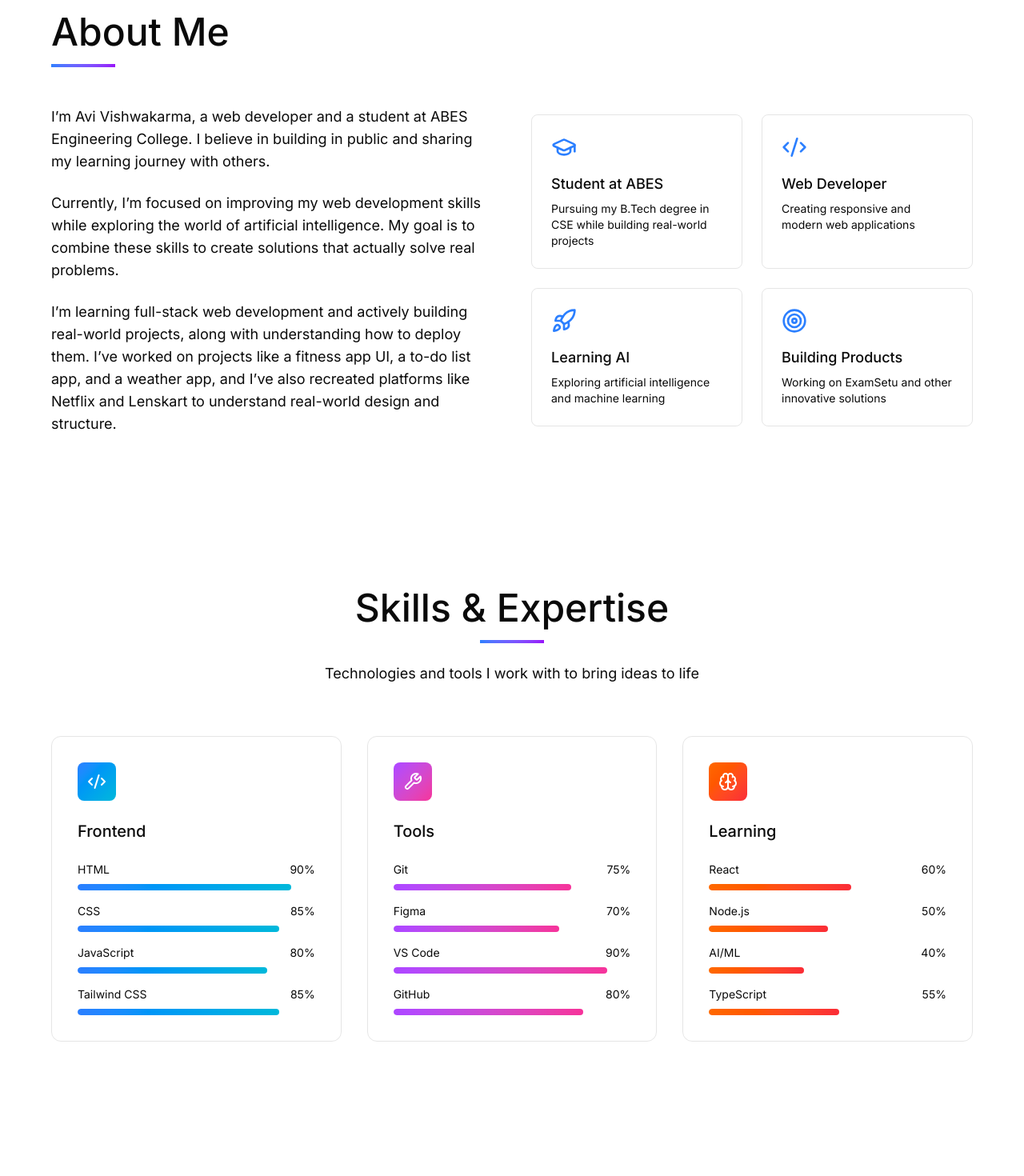
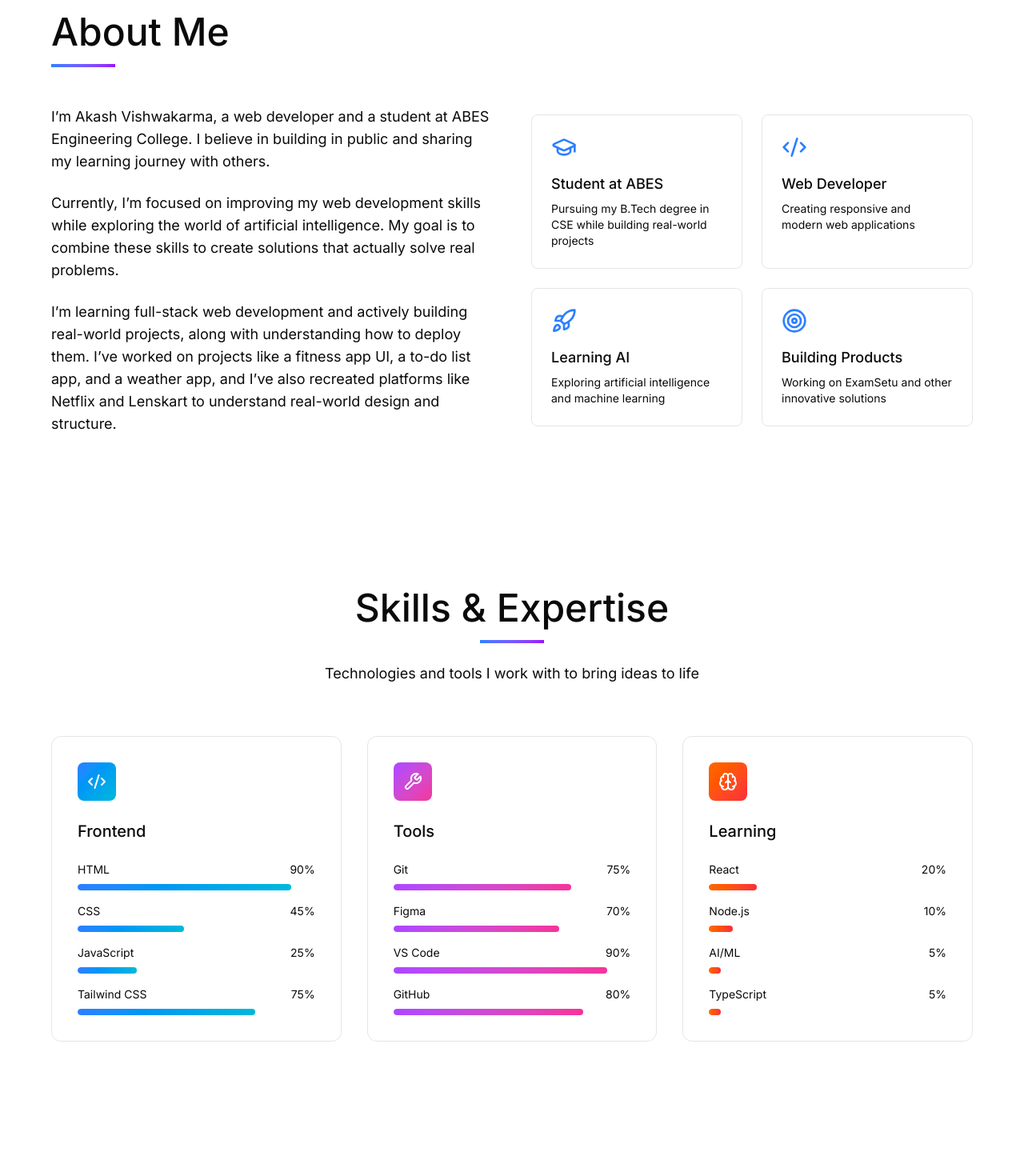
Before and after one commit to avi7yt/Portfolio-Website, a React (Vite) app: page / in a window 1280 px wide. Shown: the part 880-2350 px from the top of the page at 80% size. Built offline with nearby package versions, Linux system fonts and the light colour scheme.

Commit message:
update personal information and adjust skill levels in portfolio

```diff
--- a/src/app/components/About.tsx
+++ b/src/app/components/About.tsx
@@ -46,7 +46,7 @@ export default function About() {
             transition={{ duration: 0.5, delay: 0.2 }}
           >
             <p className="text-lg text-muted-foreground mb-6">
-              I’m Avi Vishwakarma, a web developer and a student at ABES Engineering College. I believe in building in public and sharing my learning journey with others.
+              I’m Akash Vishwakarma, a web developer and a student at ABES Engineering College. I believe in building in public and sharing my learning journey with others.
             </p>
             <p className="text-lg text-muted-foreground mb-6">
               Currently, I’m focused on improving my web development skills while exploring the world of artificial intelligence. My goal is to combine these skills to create solutions that actually solve real problems.
--- a/src/app/components/Footer.tsx
+++ b/src/app/components/Footer.tsx
@@ -27,7 +27,7 @@ export default function Footer() {
             viewport={{ once: true }}
             className="text-center md:text-left"
           >
-            <p className="font-semibold text-xl mb-2">Avi Vishwakarma</p>
+            <p className="font-semibold text-xl mb-2">Akash Vishwakarma</p>
             <p className="text-sm text-muted-foreground flex items-center gap-2 justify-center md:justify-start">
               Built with <Heart className="w-4 h-4 text-red-500 fill-current" /> and React
             </p>
--- a/src/app/components/Skills.tsx
+++ b/src/app/components/Skills.tsx
@@ -9,9 +9,9 @@ export default function Skills() {
       color: 'from-blue-500 to-cyan-500',
       skills: [
         { name: 'HTML', level: 90 },
-        { name: 'CSS', level: 85 },
-        { name: 'JavaScript', level: 80 },
-        { name: 'Tailwind CSS', level: 85 },
+        { name: 'CSS', level: 45 },
+        { name: 'JavaScript', level: 25 },
+        { name: 'Tailwind CSS', level: 75 },
       ],
     },
     {
@@ -30,10 +30,10 @@ export default function Skills() {
       title: 'Learning',
       color: 'from-orange-500 to-red-500',
       skills: [
-        { name: 'React', level: 60 },
-        { name: 'Node.js', level: 50 },
-        { name: 'AI/ML', level: 40 },
-        { name: 'TypeScript', level: 55 },
+        { name: 'React', level: 20 },
+        { name: 'Node.js', level: 10 },
+        { name: 'AI/ML', level: 5 },
+        { name: 'TypeScript', level: 5 },
       ],
     },
   ];
```
